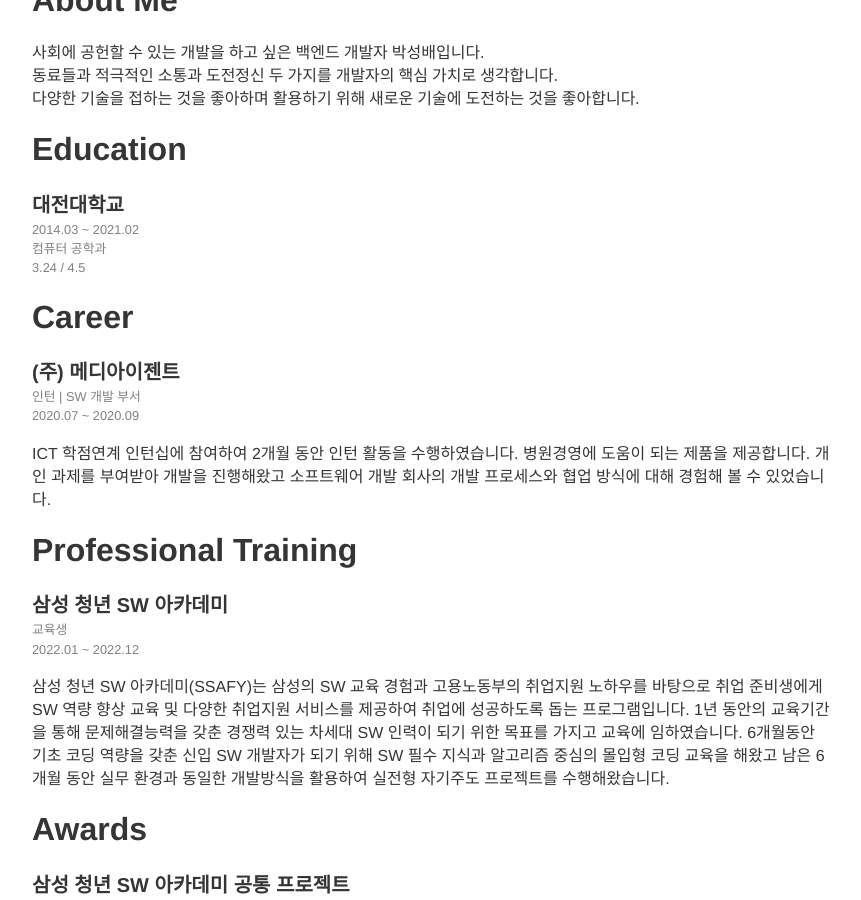
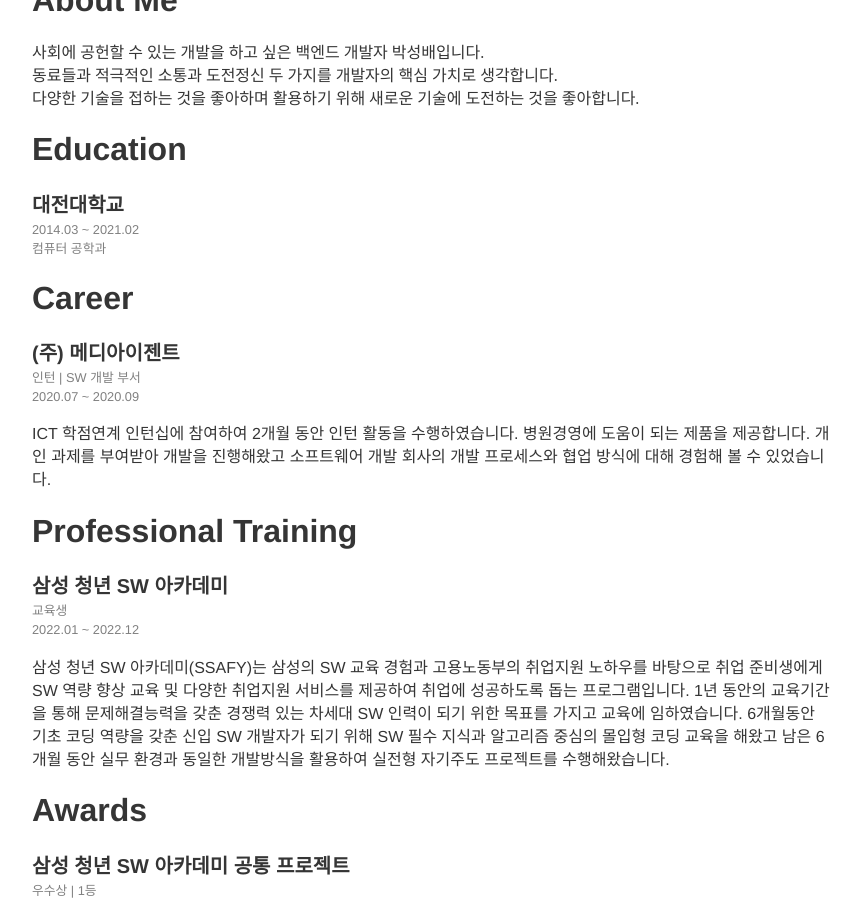
Before and after one commit to Sungbae95/Sungbae95.github.io, a Jekyll site: the page built from index.md, in a window 1280 px wide and 900 px high, scrolled down 316 px. Shown: the whole window, without its empty margins (208-1069 px from the left). Built offline with Jekyll 4.4.1, drawn with Linux system fonts in a browser that asks for light colours; some web fonts are replaced.

Commit message:
fix. Education update

```diff
--- a/index.md
+++ b/index.md
@@ -17,7 +17,7 @@ layout: about
 
 # Education
 <span style="font-size:125%"> <b>대전대학교</b> </span> <br/>
-<span style="font-size:80%; color:gray"> 2014.03 ~ 2021.02 <br/> 컴퓨터 공학과 <br/>3.24 / 4.5 </span>
+<span style="font-size:80%; color:gray"> 2014.03 ~ 2021.02 <br/> 컴퓨터 공학과 </span>
 
 
 # Career
```
